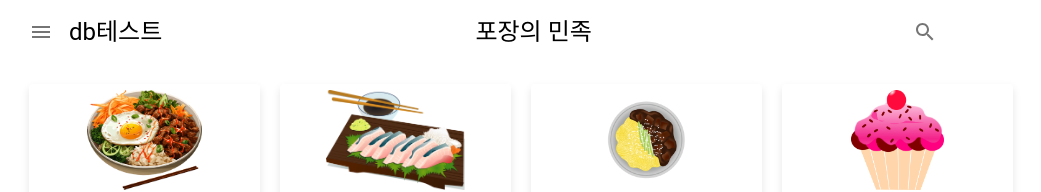
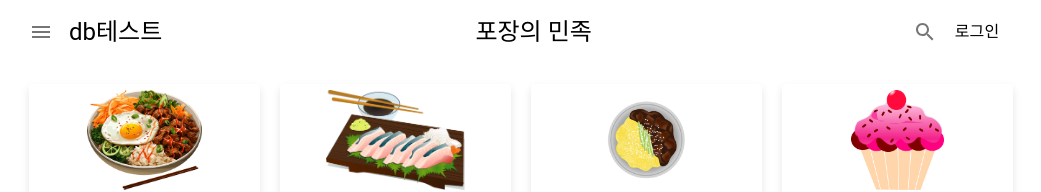
Before and after one commit to Royzzzzzzz/-ReservationApp, a Next.js app: page / in a window 1280 px wide. Shown: the top 192 px of the page, without its empty margins (119-1160 px from the left). Built offline with nearby package versions, Linux system fonts and the light colour scheme.

Commit message:
헤더스타일변경

```diff
--- a/src/app/layout.js
+++ b/src/app/layout.js
@@ -25,7 +25,7 @@ export default async function RootLayout({ children }) {
     // 헤드태그,상단메뉴 넣음
     <html>
       <body>
-        <AppBar sx={{ backgroundColor: 'white', maxWidth: '1024px', margin: 'auto' }} position="static" className='header'>
+        <AppBar sx={{ backgroundColor: 'white', maxWidth: '1024px', margin: 'auto', boxShadow: 'none' }} position="static" className='header'>
           <Toolbar>
             <IconButton
               edge="start"
@@ -47,7 +47,8 @@ export default async function RootLayout({ children }) {
               </IconButton>
             </div>
             <Button color="inherit">
-              <Link sx={{ color: 'black' }} href="/login">로그인</Link>
+              <Link href="/login">
+                <Typography sx={{ color: 'black' }}>로그인</Typography></Link>
             </Button>
           </Toolbar>
         </AppBar>
```
